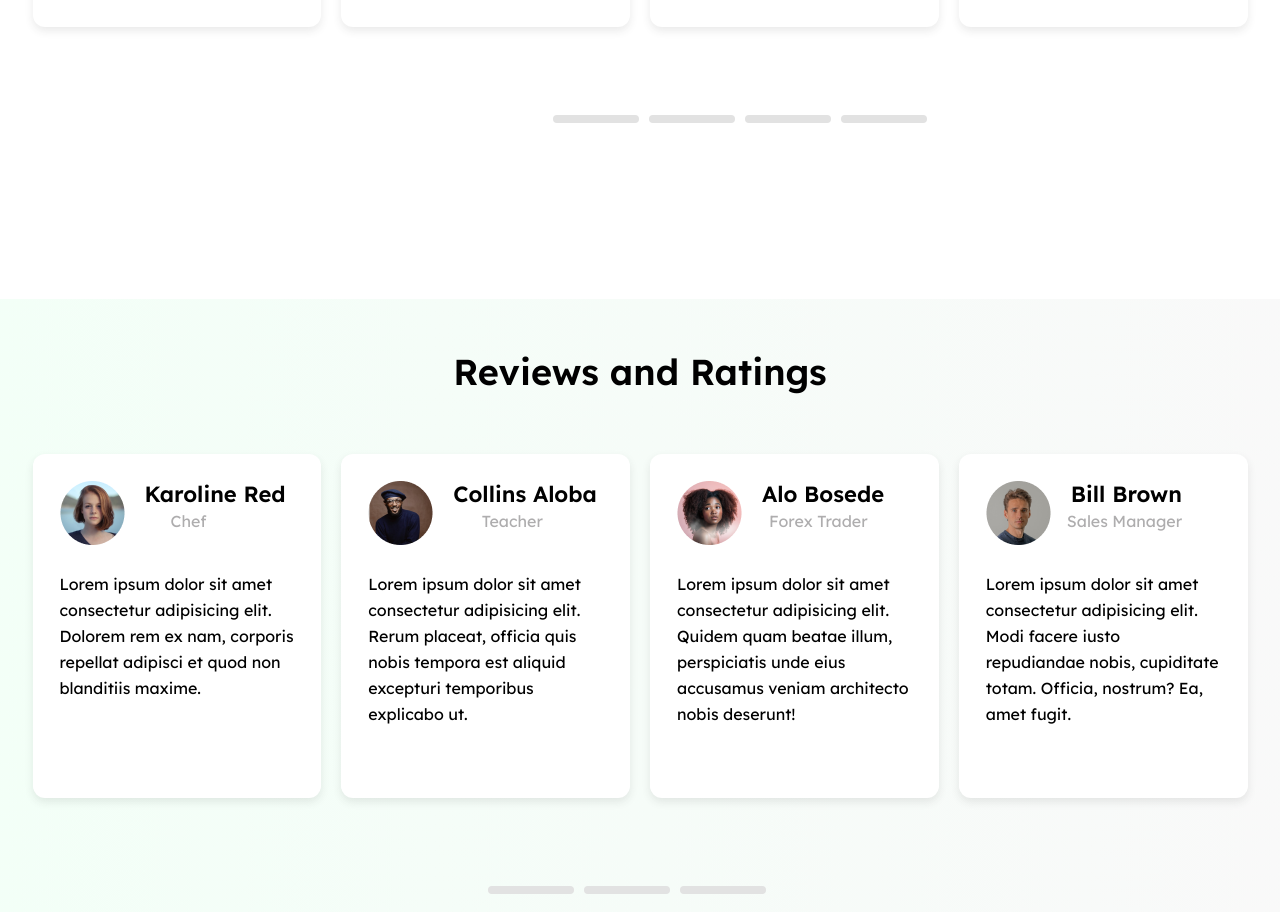
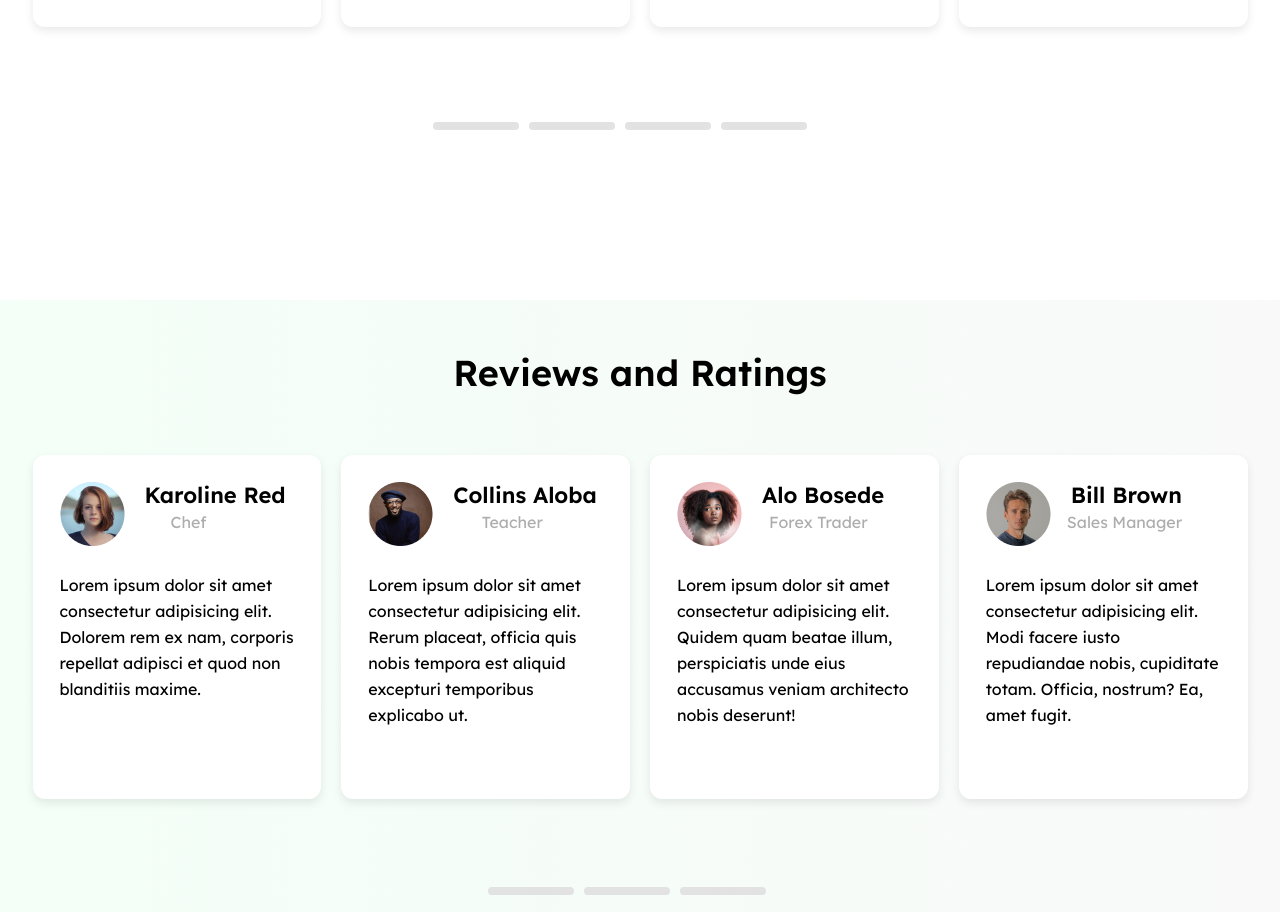
Before and after one commit to MrLad01/Libra1, a React (Create React App) app: page /services/others in a window 1280 px wide. Shown: the part 2514-3426 px from the top of the page. Built offline with nearby package versions, Linux system fonts and the light colour scheme.

Commit message:
update on others

```diff
--- a/src/index.css
+++ b/src/index.css
@@ -524,6 +524,15 @@ body{
   position: relative;
   left: 520px;
 }
+.others .navi .nav-buttons{
+  margin-top: 95px;
+  margin-bottom: 50px;
+  display: flex;
+  flex-direction: row;
+  gap: 10px;
+  position: relative;
+  left: 400px;
+}
 
 .others hr{
   width: 1200px;
--- a/src/pages/Other.js
+++ b/src/pages/Other.js
@@ -100,12 +100,13 @@ export default function Other() {
           </div>
 
         </div>
-
-        <div className="nav-buttons">
-            <div></div>
-            <div></div>
-            <div></div>
-            <div></div>
+        <div className="navi">
+          <div className="nav-buttons">
+              <div></div>
+              <div></div>
+              <div></div>
+              <div></div>
+          </div>
         </div>
       </div>
       <div className="reviews-ratings">
```
